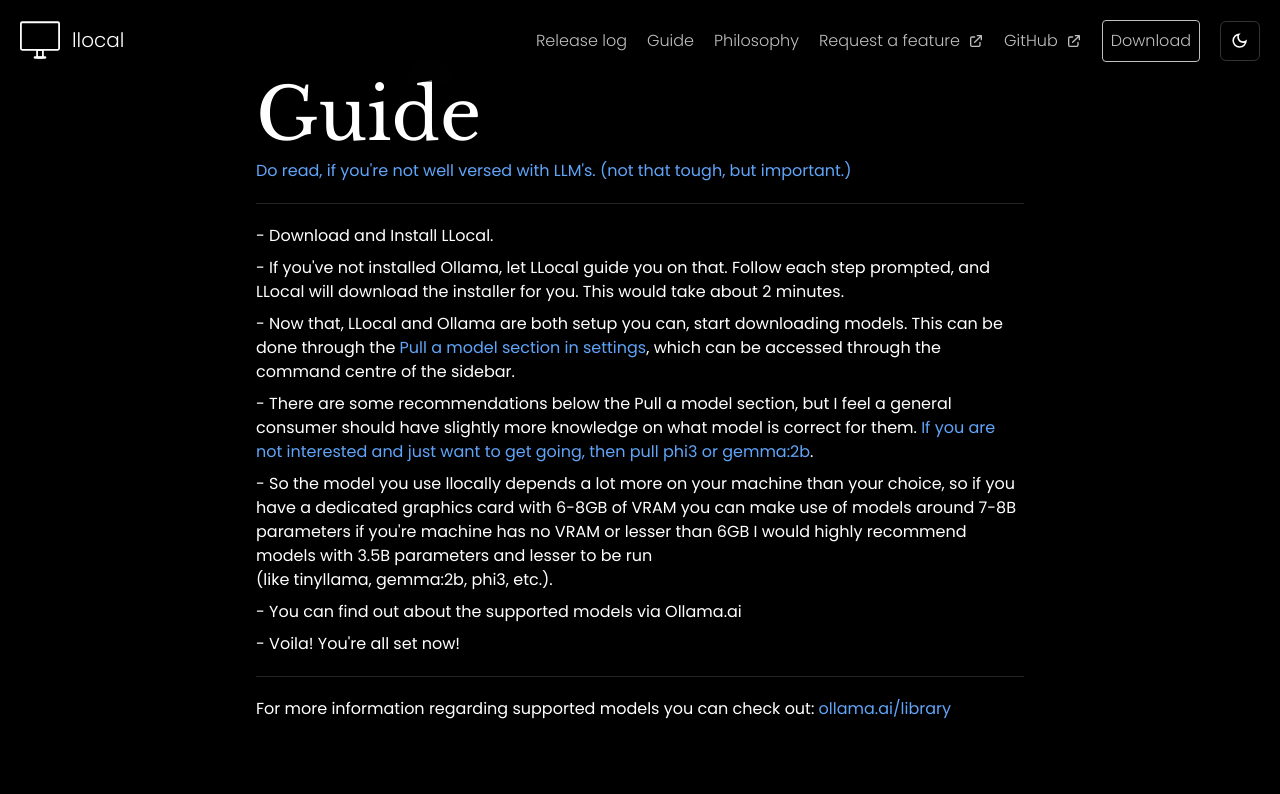
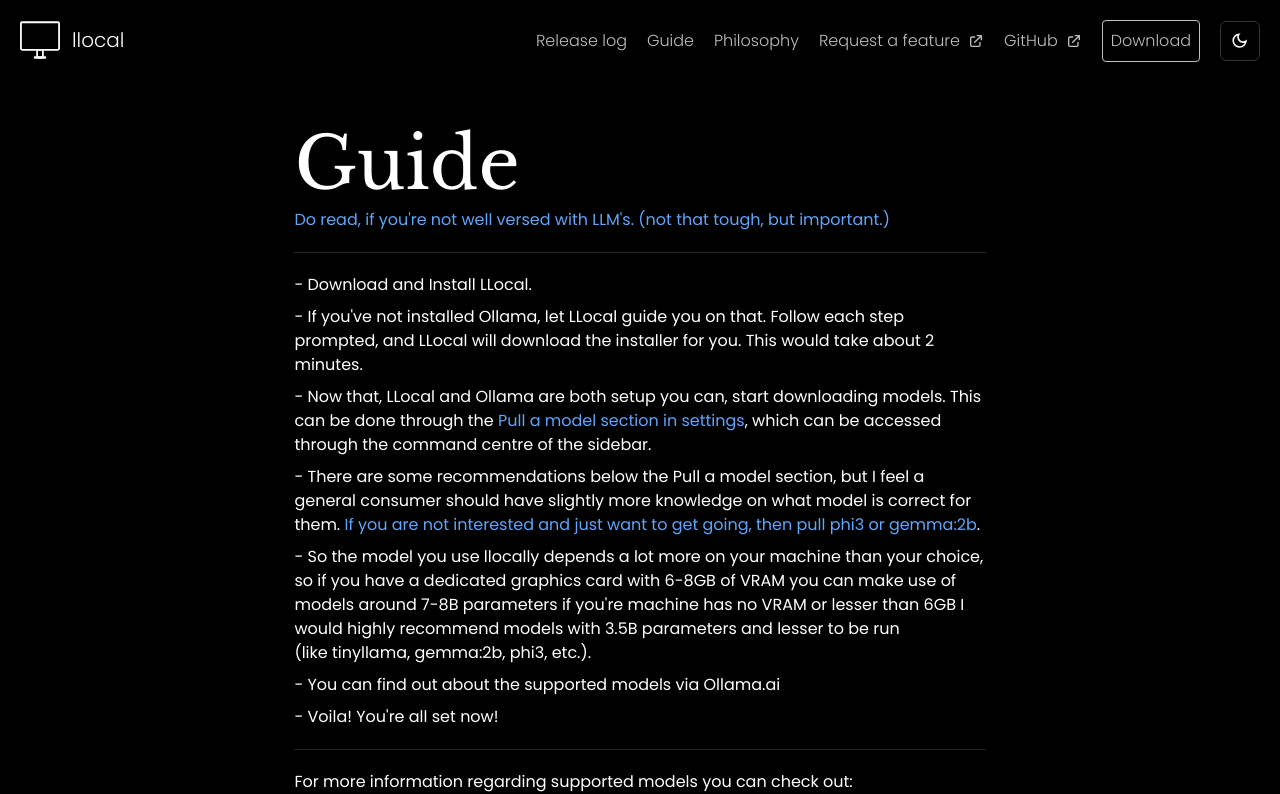
Before and after one commit to kartikm7/llocal-web, a Next.js app: page /guide in a window 1280 px wide. Shown: the top 794 px of the page. Built offline with nearby package versions, Linux system fonts and the light colour scheme; what tailwindcss-motion would draw is missing.

Commit message:
fix: broken styling

```diff
--- a/src/app/guide/page.tsx
+++ b/src/app/guide/page.tsx
@@ -2,14 +2,14 @@
 import Link from "next/link";
 
 export default function Guide() {
-  return <div className="w-full h-screen flex flex-col gap-5 justify-center items-center">
-    <div className="w-3/5 text-xs lg:text-base space-y-2 md:space-y-5">
+  return <div className="w-full h-full p-16 flex flex-col gap-5 justify-center items-center">
+    <div className="w-3/5 text-xs lg:text-base space-y-2 md:space-y-5 mt-16">
       <div className="space-y-2">
-        <h1 className="text-xs md:text-5xl lg:text-7xl font-libre">Guide</h1>
+        <h1 className="text-2xl md:text-5xl lg:text-7xl font-libre">Guide</h1>
         <p className="hidden md:block text-blue-400">Do read, if you&apos;re not well versed with LLM&apos;s. (not that tough, but important.)</p>
       </div>
       <Separator className="" />
-      <ul className="space-y-2 overflow-scroll ">
+      <ul className="space-y-2">
         <li>- Download and Install LLocal.</li>
         <li>- If you&apos;ve not installed Ollama, let LLocal guide you on that. Follow each step prompted, and LLocal will download the installer for you. This would take about 2 minutes.</li>
         <li>- Now that, LLocal and Ollama are both setup you can, start downloading models. This can be done through the <span className="text-blue-400">Pull a model section in settings</span>, which can be accessed through the command centre of the sidebar.</li>
```
